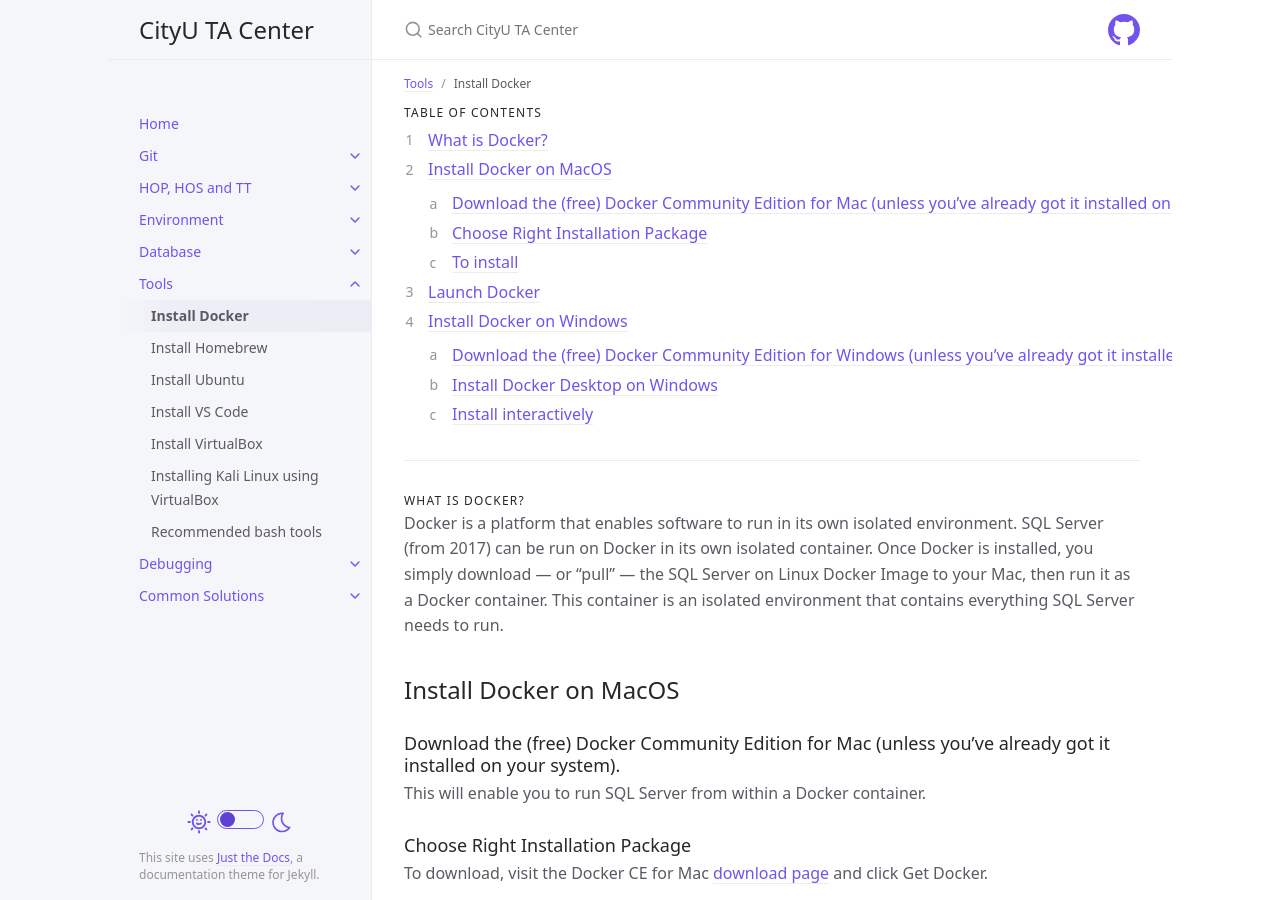
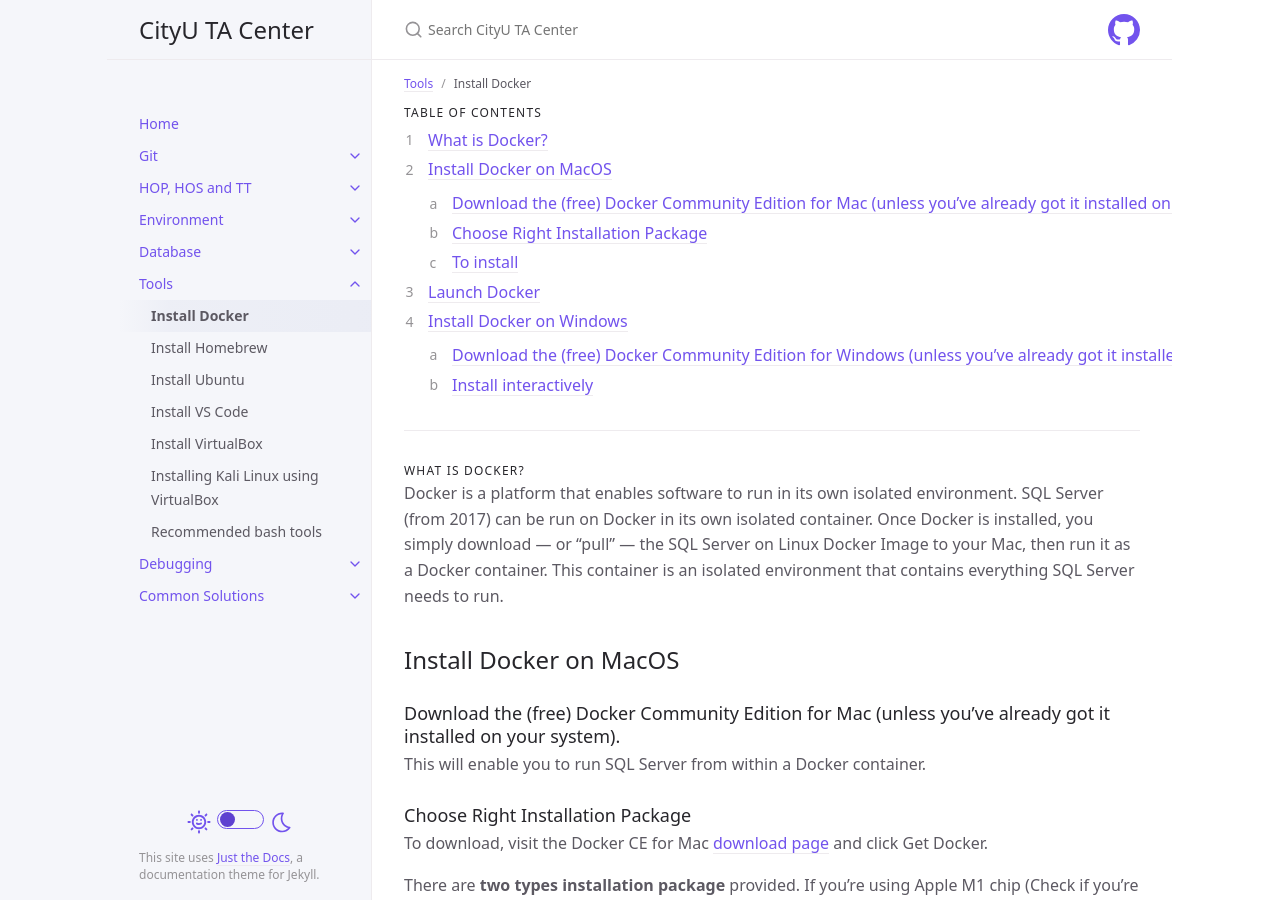
Before and after one commit to thomasthaddeus/cityuseattle.github.io, a Jekyll site: the page built from docs/tools/docker.md, in a window 1280 px wide and 900 px high. Built offline with Jekyll 4.4.1, drawn with Linux system fonts in a browser that asks for light colours; some of the changed text lies outside the part shown.

Commit message:
Docker Windows Installation

```diff
--- a/docs/tools/docker.md
+++ b/docs/tools/docker.md
@@ -57,9 +57,6 @@ Double-click on the .dmg file and then drag the Docker.app icon to your Applicat
 This will enable you to run SQL Server from within a Docker container.
 
 
-### Install Docker Desktop on Windows
-
-
 ### Install interactively
 
     1 Double-click Docker Desktop Installer.exe to run the installer.
```
